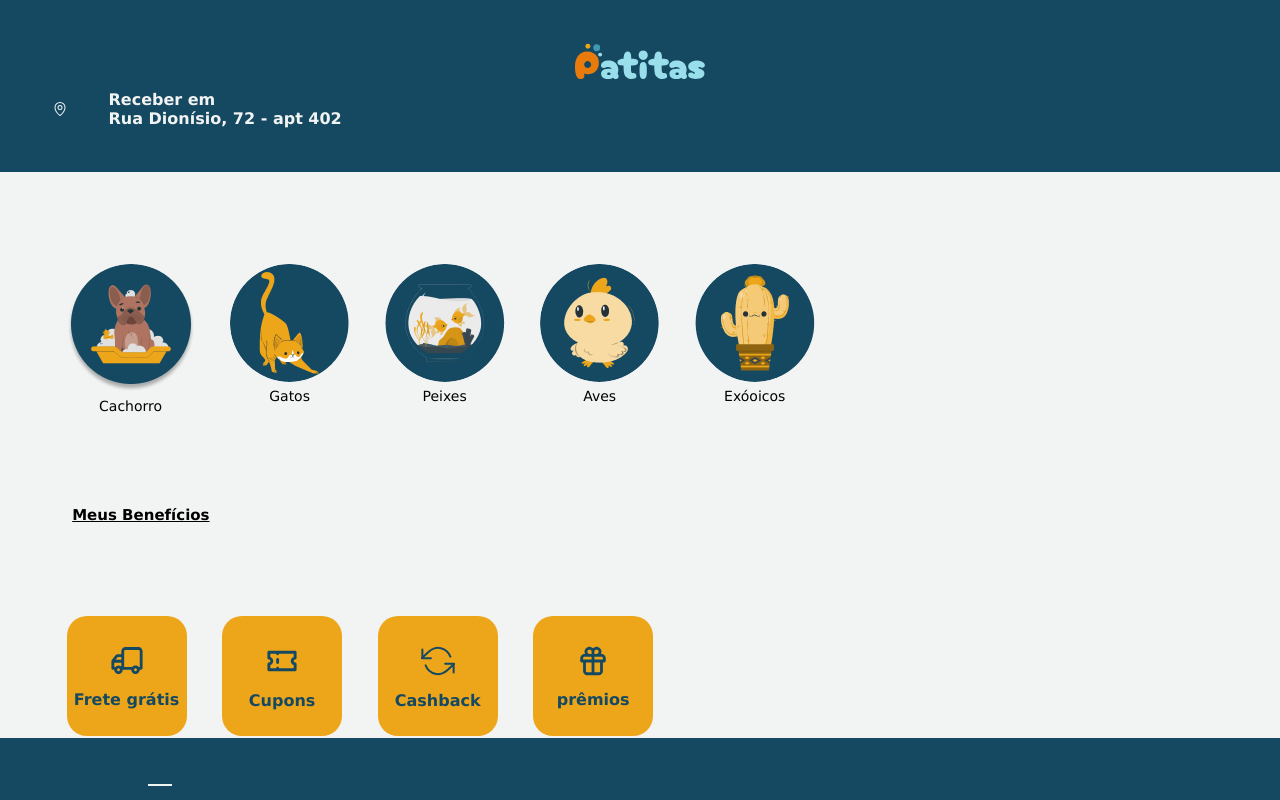
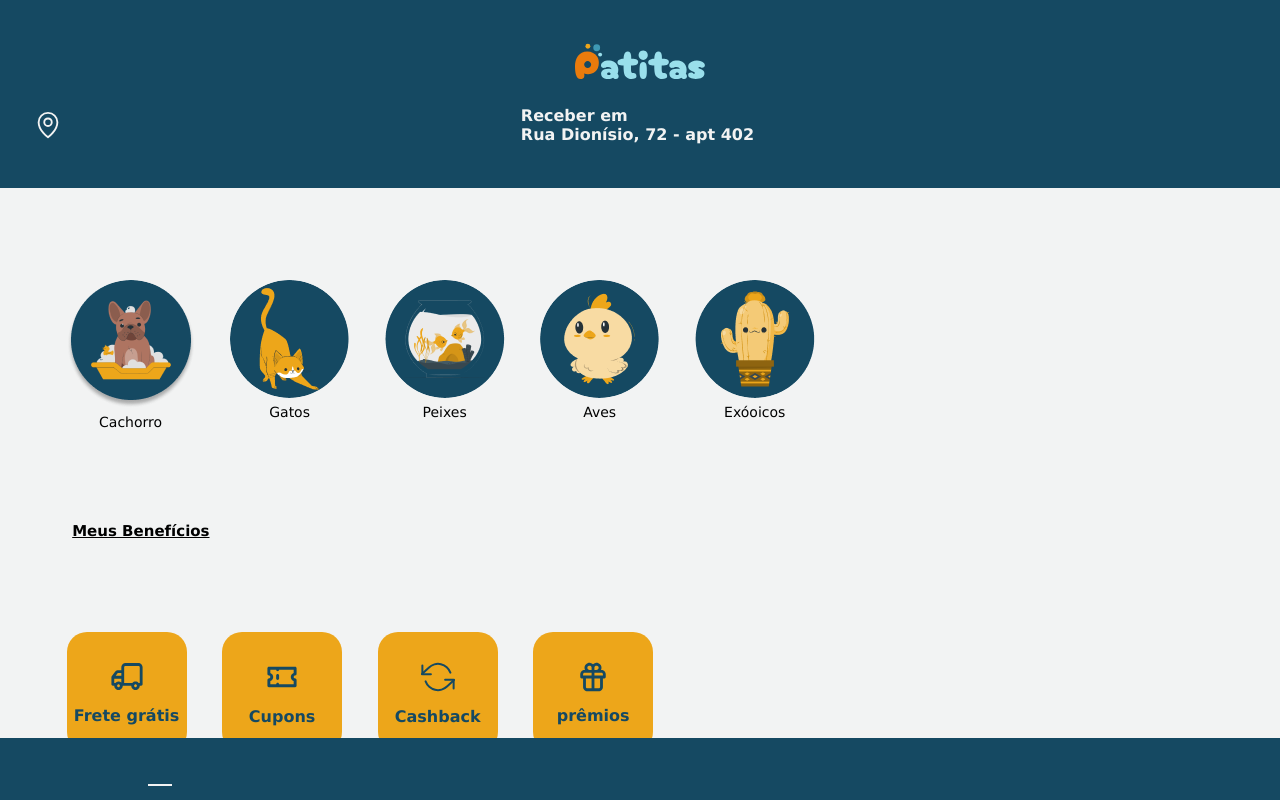
Before and after one commit to GbAraujoSouza/patitas, a React (Vite) app in the folder front/: page / in a window 1280 px wide. Shown: the top 800 px of the page. Built offline with nearby package versions, Linux system fonts and the light colour scheme; some icons are missing.

Commit message:
fix header address

```diff
--- a/front/src/components/Header/index.tsx
+++ b/front/src/components/Header/index.tsx
@@ -1,18 +1,23 @@
-import { Container, HeaderAddress, Image } from './style';
+import { AddressInfo, Container, HeaderAddress, Image } from './style';
 import { Icon } from '@iconify/react';
 
-const Header = () => {
+interface HeaderProps {
+  showAddress?: boolean;
+  userAddress?: string;
+}
+
+const Header = ({showAddress, userAddress}: HeaderProps) => {
   return (
     <Container>
       <Image src={'/src/assets/logo.svg'} alt="logo-patitas" />
-      <HeaderAddress>
-        <Icon icon="ph:map-pin" />
-        <span>
-          Receber em <br />
-          Rua Dionísio, 72 - apt 402
-        </span>
-        <Icon icon="ei:chevron-down" width="30" height="30" />
-      </HeaderAddress>
+      {showAddress && <HeaderAddress>
+        <Icon icon="ph:map-pin" width="30" height="30" />
+        <AddressInfo>
+          <span>Receber em</span>
+          <span>{userAddress}</span>
+        </AddressInfo>
+        <Icon icon="ei:chevron-down" width="35" height="35" />
+      </HeaderAddress>}
     </Container>
   );
 };
--- a/front/src/components/Header/style.tsx
+++ b/front/src/components/Header/style.tsx
@@ -1,23 +1,33 @@
 import styled from 'styled-components';
 import { globalColors } from '../../global/globalStyles';
+import { Icon } from '@iconify/react/dist/iconify.js';
 
 export const Container = styled.div`
   display: flex;
   flex-direction: column;
   align-items: center;
   background-color: ${globalColors.darkBlue};
-  padding: 2.6% 4.1%;
+  padding: 2.6%;
   scroll-behavior: smooth;
 `;
 
-export const Image = styled.img``;
+export const Image = styled.img`
+  padding-bottom: 1rem;
+`;
 
 export const HeaderAddress = styled.div`
   display: flex;
   align-items: center;
-  gap: 40px;
+  justify-content: space-between;
+  gap: 5%;
   color: ${globalColors.white};
   width: 100%;
   font-weight: bold;
   padding-bottom: 10px;
 `;
+
+export const AddressInfo = styled.span`
+  display: flex;
+  align-items: start;
+  flex-direction: column;
+`;
--- a/front/src/pages/Home/index.tsx
+++ b/front/src/pages/Home/index.tsx
@@ -17,7 +17,7 @@ const Home = () => {
 
   return (
     <PageContainer>
-      <Header></Header>
+      <Header showAddress userAddress="Rua Dionísio, 72 - apt 402"></Header>
       <CarouselContainer>
         <AnimalCategory
           type="Cachorro"
```
